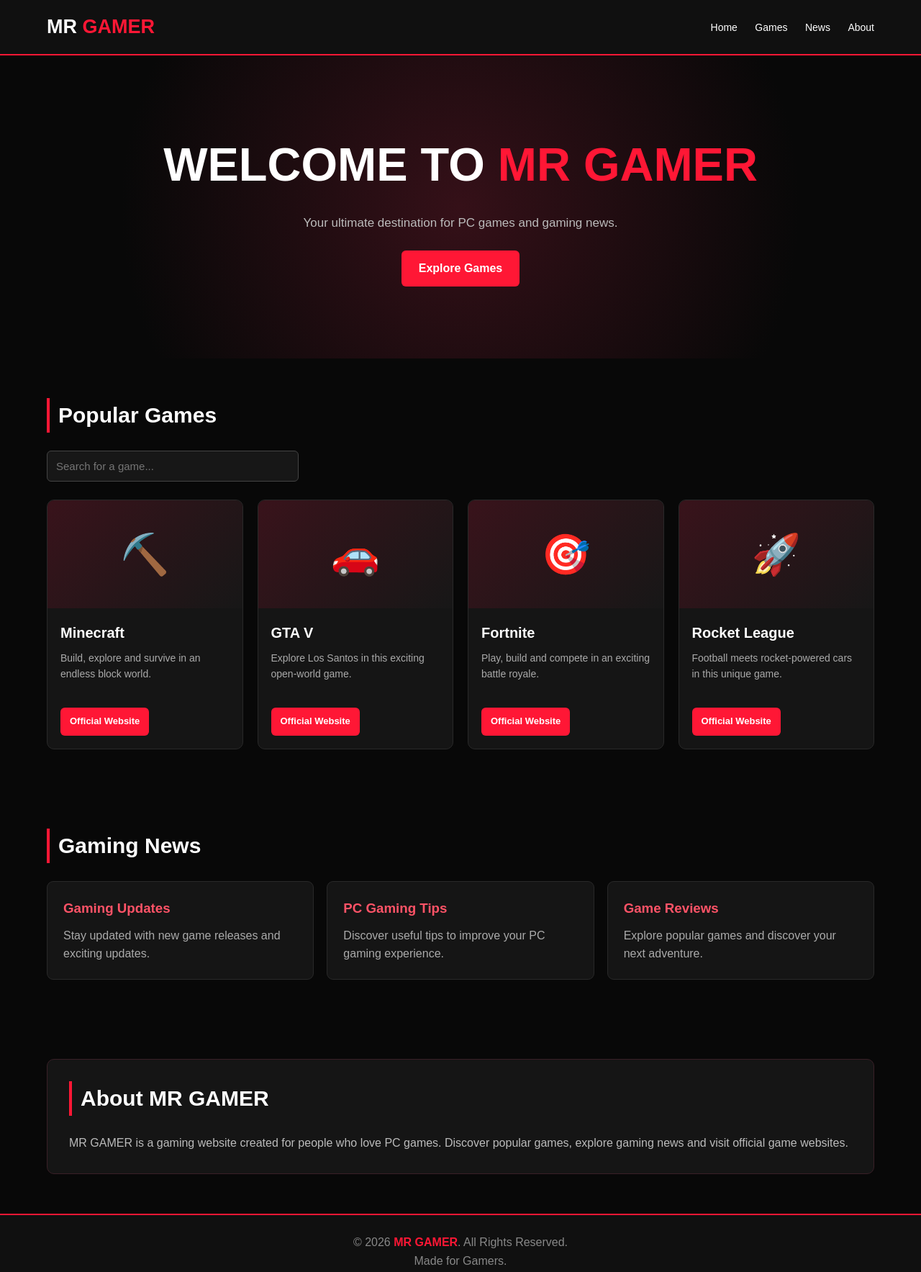
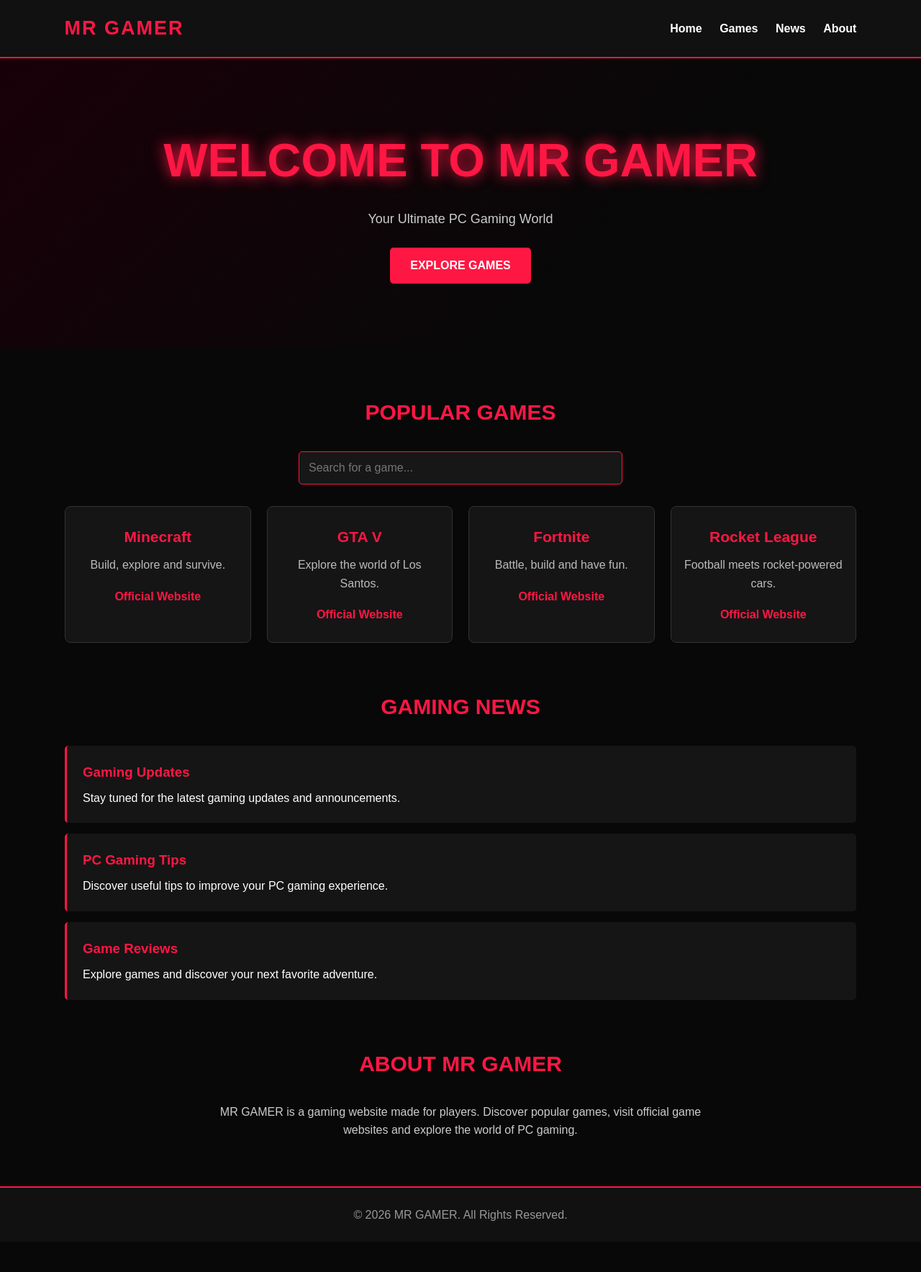
Before and after one commit to mehrdadaliyari/mr_gamer, a plain HTML site: page index.html in a window 1280 px wide. Shown: the whole page at 72% size. After the commit the page ends 1725 px from the top, so only its background shows below. Drawn offline with Linux system fonts and the light colour scheme.

Commit message:
Update index.html
Update MR GAMER

```diff
--- a/index.html
+++ b/index.html
@@ -4,7 +4,7 @@
 <head>
   <meta charset="UTF-8">
   <meta name="viewport" content="width=device-width, initial-scale=1.0">
-<meta name="description" content="MR GAMER - Discover PC games, gaming news and official game websites.">
+  <meta name="description" content="MR GAMER - Your world of PC gaming.">
   <title>MR GAMER | Gaming World</title>
 
   <style>
@@ -14,31 +14,21 @@
       box-sizing: border-box;
     }
 
-html { scroll-behavior: smooth; }
+    html {
+      scroll-behavior: smooth;
+    }
 
     body {
       background: #080808;
-    color: white;
-    font-family: Arial, Helvetica, sans-serif;
+      color: #fff;
+      font-family: Arial, sans-serif;
       line-height: 1.6;
     }
 
-.container {
-    width: 90%;
-    max-width: 1150px;
-    margin: auto;
-}
-
     header {
-    background: #101010;
-    border-bottom: 2px solid #ff1735;
-    position: sticky;
-    top: 0;
-    z-index: 10;
-}
-
-nav {
-    min-height: 75px;
+      background: #111;
+      border-bottom: 2px solid #ff1744;
+      padding: 18px 7%;
       display: flex;
       justify-content: space-between;
       align-items: center;
@@ -47,175 +37,174 @@ nav {
     }
 
     .logo {
+      color: #ff1744;
       font-size: 27px;
-    font-weight: 900;
-    color: white;
+      font-weight: bold;
+      letter-spacing: 2px;
     }
-
-.logo span { color: #ff1735; }
 
     nav a {
       color: white;
       text-decoration: none;
       margin-left: 20px;
-    font-size: 14px;
+      font-weight: bold;
     }
 
-nav a:hover { color: #ff1735; }
+    nav a:hover {
+      color: #ff1744;
+    }
 
     .hero {
+      min-height: 390px;
+      padding: 90px 20px;
       text-align: center;
-    padding: 100px 15px;
-    background: radial-gradient(circle, #351018, #080808 70%);
+      background: linear-gradient(135deg, #190008, #080808 65%);
+      display: flex;
+      flex-direction: column;
+      justify-content: center;
+      align-items: center;
     }
 
     .hero h1 {
       font-size: clamp(38px, 7vw, 65px);
+      color: #ff1744;
+      text-shadow: 0 0 20px #ff1744;
       margin-bottom: 15px;
     }
 
-.hero h1 span { color: #ff1735; }
-
     .hero p {
-    color: #bbb;
-    font-size: 17px;
+      color: #ccc;
+      font-size: 18px;
       margin-bottom: 25px;
     }
 
-.btn {
+    .button {
       display: inline-block;
-    background: #ff1735;
+      background: #ff1744;
       color: white;
-    padding: 12px 24px;
-    border-radius: 6px;
+      padding: 12px 28px;
+      border-radius: 5px;
       text-decoration: none;
       font-weight: bold;
-    transition: .2s;
     }
 
-.btn:hover {
-    background: #c90020;
-    transform: translateY(-2px);
+    .button:hover {
+      background: #c90030;
     }
 
-section { padding: 55px 0; }
+    .container {
+      width: 86%;
+      max-width: 1100px;
+      margin: 65px auto;
+    }
 
     .section-title {
+      color: #ff1744;
       font-size: 30px;
-    margin-bottom: 25px;
-    border-left: 4px solid #ff1735;
-    padding-left: 12px;
+      text-align: center;
+      margin-bottom: 30px;
     }
 
     .search-box {
+      display: block;
       width: 100%;
-    max-width: 350px;
-    padding: 12px;
+      max-width: 450px;
+      margin: 0 auto 30px;
+      padding: 13px;
       background: #171717;
-    border: 1px solid #444;
-    border-radius: 6px;
+      border: 1px solid #ff1744;
+      border-radius: 5px;
       color: white;
-    font-size: 15px;
-    margin-bottom: 25px;
+      font-size: 16px;
     }
 
     .games {
       display: grid;
-    grid-template-columns: repeat(4, 1fr);
-    gap: 20px;
+      grid-template-columns: repeat(auto-fit, minmax(210px, 1fr));
+      gap: 22px;
     }
 
     .game-card {
       background: #151515;
-    border: 1px solid #292929;
-    border-radius: 10px;
-    overflow: hidden;
-    transition: .25s;
+      border: 1px solid #333;
+      border-radius: 8px;
+      padding: 25px 18px;
+      text-align: center;
+      transition: 0.2s;
     }
 
     .game-card:hover {
-    transform: translateY(-7px);
-    border-color: #ff1735;
-    box-shadow: 0 8px 25px #ff173522;
+      border-color: #ff1744;
+      transform: translateY(-5px);
+      box-shadow: 0 0 15px #ff174455;
     }
 
-.game-image {
-    height: 150px;
-    display: flex;
-    align-items: center;
-    justify-content: center;
-    font-size: 55px;
-    background: linear-gradient(135deg, #39131b, #171717);
-}
-
-.game-info { padding: 18px; }
-
-.game-info h3 {
-    margin-bottom: 8px;
-    font-size: 20px;
-}
-
-.game-info p {
-    color: #aaa;
-    font-size: 14px;
-    min-height: 65px;
-    margin-bottom: 15px;
-}
-
-.game-info .btn {
-    font-size: 13px;
-    padding: 9px 13px;
-}
-
-.news-grid {
-    display: grid;
-    grid-template-columns: repeat(3, 1fr);
-    gap: 18px;
-}
-
-.news-card {
-    background: #151515;
-    padding: 22px;
-    border-radius: 9px;
-    border: 1px solid #292929;
-}
-
-.news-card h3 {
-    color: #ff5367;
+    .game-card h3 {
+      color: #ff1744;
+      font-size: 21px;
       margin-bottom: 10px;
     }
 
-.news-card p { color: #aaa; }
+    .game-card p {
+      color: #bbb;
+      margin-bottom: 18px;
+    }
+
+    .game-card a {
+      color: #ff1744;
+      text-decoration: none;
+      font-weight: bold;
+    }
+
+    .news-box {
+      background: #151515;
+      border-left: 3px solid #ff1744;
+      padding: 22px;
+      margin-bottom: 15px;
+      border-radius: 5px;
+    }
+
+    .news-box h3 {
+      color: #ff1744;
+      margin-bottom: 8px;
+    }
 
     .about {
-    background: #151515;
-    padding: 30px;
-    border-radius: 10px;
-    border: 1px solid #392027;
+      text-align: center;
+      color: #ccc;
+      max-width: 700px;
+      margin: auto;
     }
 
-.about p { color: #bbb; }
-
     footer {
-    background: #101010;
-    border-top: 2px solid #ff1735;
+      background: #111;
+      border-top: 2px solid #ff1744;
       text-align: center;
       padding: 25px;
-    color: #888;
+      color: #999;
     }
 
-footer strong { color: #ff1735; }
-
-@media(max-width: 850px) {
-    .games { grid-template-columns: repeat(2, 1fr); }
-    .news-grid { grid-template-columns: 1fr; }
+    #noResults {
+      display: none;
+      text-align: center;
+      color: #ff1744;
+      margin: 20px;
     }
 
-@media(max-width: 550px) {
-    nav { padding: 15px 0; }
-    nav a { margin-left: 8px; }
-    .games { grid-template-columns: 1fr; }
-    .hero { padding: 65px 12px; }
+    @media (max-width: 600px) {
+      header {
+        justify-content: center;
+        text-align: center;
+      }
+
+      nav a {
+        margin: 0 7px;
+        font-size: 14px;
+      }
+
+      .container {
+        width: 90%;
+      }
     }
   </style>
 </head>
@@ -223,143 +212,116 @@ footer strong { color: #ff1735; }
 <body>
 
   <header>
-    <div class="container">
+    <div class="logo">MR GAMER</div>
     <nav>
-            <div class="logo">MR <span>GAMER</span></div>
-            <div>
       <a href="#home">Home</a>
       <a href="#games">Games</a>
       <a href="#news">News</a>
       <a href="#about">About</a>
-            </div>
     </nav>
-    </div>
   </header>
 
   <main>
-
     <section class="hero" id="home">
-    <div class="container">
-        <h1>WELCOME TO <span>MR GAMER</span></h1>
-        <p>Your ultimate destination for PC games and gaming news.</p>
-        <a href="#games" class="btn">Explore Games</a>
-    </div>
+      <h1>WELCOME TO MR GAMER</h1>
+      <p>Your Ultimate PC Gaming World</p>
+      <a href="#games" class="button">EXPLORE GAMES</a>
     </section>
 
     <section class="container" id="games">
-    <h2 class="section-title">Popular Games</h2>
+      <h2 class="section-title">POPULAR GAMES</h2>
 
       <input
-        type="search"
+        type="text"
+        id="search"
         class="search-box"
-        id="search"
         placeholder="Search for a game..."
         aria-label="Search games"
       >
 
       <div class="games" id="gameList">
-
-        <article class="game-card" data-name="minecraft">
-            <div class="game-image">⛏️</div>
-            <div class="game-info">
+        <article class="game-card">
           <h3>Minecraft</h3>
-                <p>Build, explore and survive in an endless block world.</p>
-                <a class="btn" href="https://www.minecraft.net/" target="_blank" rel="noopener">Official Website</a>
-            </div>
+          <p>Build, explore and survive.</p>
+          <a href="https://www.minecraft.net/" target="_blank" rel="noopener">Official Website</a>
         </article>
 
-        <article class="game-card" data-name="gta v grand theft auto">
-            <div class="game-image">🚗</div>
-            <div class="game-info">
+        <article class="game-card">
           <h3>GTA V</h3>
-                <p>Explore Los Santos in this exciting open-world game.</p>
-                <a class="btn" href="https://www.rockstargames.com/gta-v" target="_blank" rel="noopener">Official Website</a>
-            </div>
+          <p>Explore the world of Los Santos.</p>
+          <a href="https://www.rockstargames.com/gta-v" target="_blank" rel="noopener">Official Website</a>
         </article>
 
-        <article class="game-card" data-name="fortnite">
-            <div class="game-image">🎯</div>
-            <div class="game-info">
+        <article class="game-card">
           <h3>Fortnite</h3>
-                <p>Play, build and compete in an exciting battle royale.</p>
-                <a class="btn" href="https://www.fortnite.com/" target="_blank" rel="noopener">Official Website</a>
-            </div>
+          <p>Battle, build and have fun.</p>
+          <a href="https://www.fortnite.com/" target="_blank" rel="noopener">Official Website</a>
         </article>
 
-        <article class="game-card" data-name="rocket league">
-            <div class="game-image">🚀</div>
-            <div class="game-info">
+        <article class="game-card">
           <h3>Rocket League</h3>
-                <p>Football meets rocket-powered cars in this unique game.</p>
-                <a class="btn" href="https://www.rocketleague.com/" target="_blank" rel="noopener">Official Website</a>
-            </div>
+          <p>Football meets rocket-powered cars.</p>
+          <a href="https://www.rocketleague.com/" target="_blank" rel="noopener">Official Website</a>
         </article>
-
       </div>
 
-    <p id="noResults" style="display:none;color:#aaa;margin-top:20px;">
-        No games found.
-    </p>
+      <p id="noResults">No games found.</p>
     </section>
 
     <section class="container" id="news">
-    <h2 class="section-title">Gaming News</h2>
+      <h2 class="section-title">GAMING NEWS</h2>
 
-    <div class="news-grid">
-        <article class="news-card">
+      <div class="news-box">
         <h3>Gaming Updates</h3>
-            <p>Stay updated with new game releases and exciting updates.</p>
-        </article>
+        <p>Stay tuned for the latest gaming updates and announcements.</p>
+      </div>
 
-        <article class="news-card">
+      <div class="news-box">
         <h3>PC Gaming Tips</h3>
         <p>Discover useful tips to improve your PC gaming experience.</p>
-        </article>
+      </div>
 
-        <article class="news-card">
+      <div class="news-box">
         <h3>Game Reviews</h3>
-            <p>Explore popular games and discover your next adventure.</p>
-        </article>
+        <p>Explore games and discover your next favorite adventure.</p>
       </div>
     </section>
 
     <section class="container" id="about">
-    <div class="about">
-        <h2 class="section-title">About MR GAMER</h2>
-        <p>
-            MR GAMER is a gaming website created for people who love
-            PC games. Discover popular games, explore gaming news
-            and visit official game websites.
+      <h2 class="section-title">ABOUT MR GAMER</h2>
+      <p class="about">
+        MR GAMER is a gaming website made for players.
+        Discover popular games, visit official game websites
+        and explore the world of PC gaming.
       </p>
-    </div>
     </section>
-
   </main>
 
   <footer>
-    <p>© 2026 <strong>MR GAMER</strong>. All Rights Reserved.</p>
-    <p>Made for Gamers.</p>
+    <p>© 2026 MR GAMER. All Rights Reserved.</p>
   </footer>
 
   <script>
     const search = document.getElementById("search");
-const gameCards = document.querySelectorAll(".game-card");
+    const cards = document.querySelectorAll(".game-card");
     const noResults = document.getElementById("noResults");
 
-search.addEventListener("input", function() {
-    const value = this.value.toLowerCase().trim();
-    let count = 0;
+    search.addEventListener("input", function () {
+      const query = search.value.toLowerCase().trim();
+      let visibleCount = 0;
 
-    gameCards.forEach(card => {
-        const name = card.dataset.name.toLowerCase();
-        const visible = name.includes(value);
+      cards.forEach(function (card) {
+        const gameName = card.textContent.toLowerCase();
+        const matches = gameName.includes(query);
 
-        card.style.display = visible ? "" : "none";
+        card.style.display = matches ? "" : "none";
 
-        if (visible) count++;
+        if (matches) {
+          visibleCount++;
+        }
       });
 
-    noResults.style.display = count === 0 ? "block" : "none";
+      noResults.style.display = visibleCount === 0 ? "block" : "none";
     });
   </script>
 
```
Lines whose indentation alone changed are shown as unchanged.
